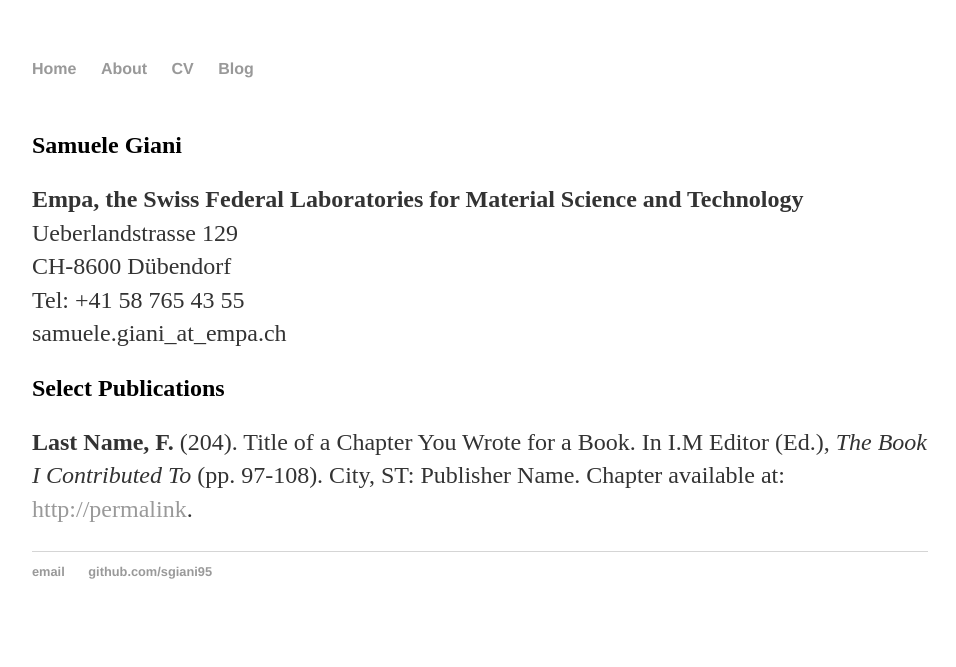
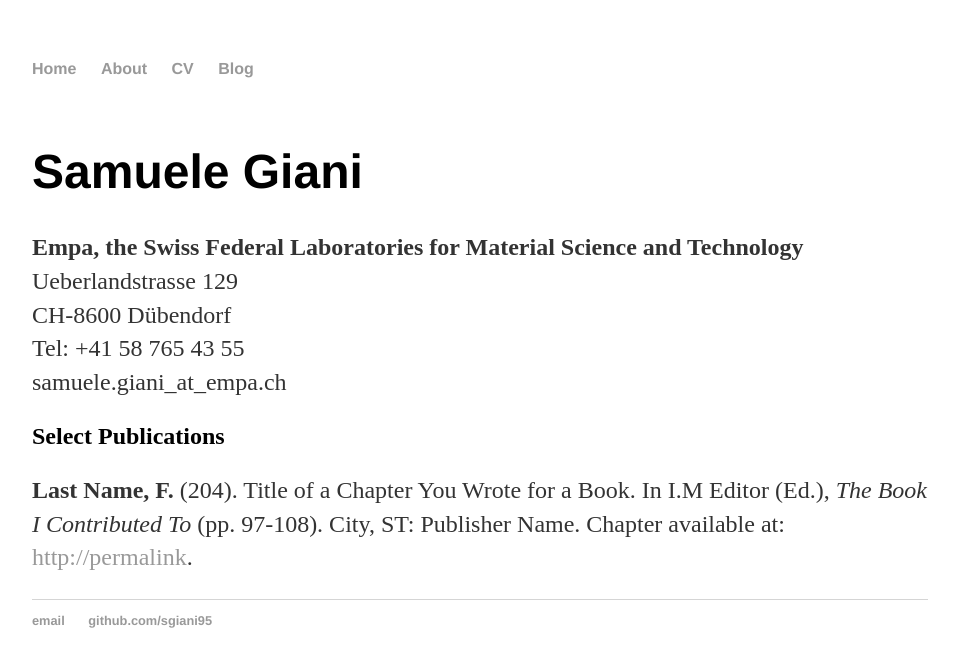
Before and after one commit to sgiani95/sgiani95.github.io, a Jekyll site: the page built from cv/index.html, in a window 1280 px wide. Shown: the top 667 px of the page, without its empty margins (160-1116 px from the left). Built offline with Jekyll 4.4.1, drawn with Linux system fonts in a browser that asks for light colours.

```diff
--- a/cv/index.html
+++ b/cv/index.html
@@ -6,7 +6,7 @@ title: CV of Samuele Giani
 	<div class="cv">
 		<!-- <a href="https://www.dropbox.com/scl/fi/5yzcr3ykmlycxxpxzzper/Samuele_Giani_CV.pdf?rlkey=dvyjvfziuoalvbok9vxkjvl4k&dl=0"  target="_blank" rel="noopener noreferrer" class="download" title="Download CV as PDF">Download CV</a> -->
 		<!-- TO_DO upload upgraded version of CV on dropbox-->
-					<h2>Samuele Giani</h2>
+					<h1>Samuele Giani</h1>
 					<p><strong>Empa, the Swiss Federal Laboratories for Material Science and Technology</strong><br>
 					Ueberlandstrasse 129<br>
 					CH-8600 Dübendorf<br>
```
